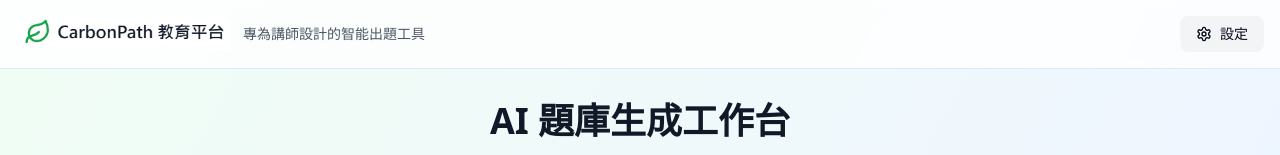
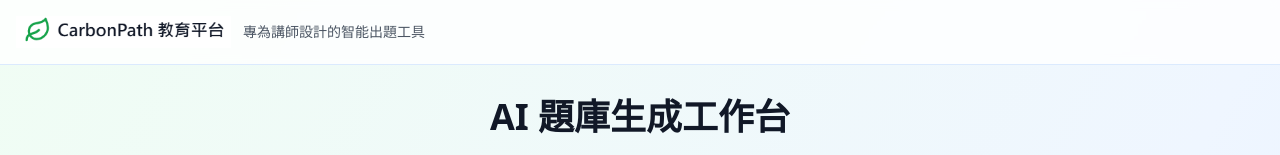
Before and after one commit to Jianjon/carbonpath-quizgenerator, a React (Vite) app: page / in a window 1280 px wide. Shown: the top 155 px of the page. Built offline with nearby package versions, Linux system fonts and the light colour scheme.

Commit message:
Visual edit in Lovable
Edited UI in Lovable

```diff
--- a/src/components/Header.tsx
+++ b/src/components/Header.tsx
@@ -13,10 +13,7 @@ export const Header = () => {
               <p className="text-sm text-gray-600">專為講師設計的智能出題工具</p>
             </div>
           </div>
-          <button className="flex items-center space-x-2 px-4 py-2 bg-gray-100 hover:bg-gray-200 rounded-lg transition-colors">
-            <Settings className="h-4 w-4" />
-            <span className="text-sm font-medium">設定</span>
-          </button>
+
         </div>
       </div>
     </header>;
```
